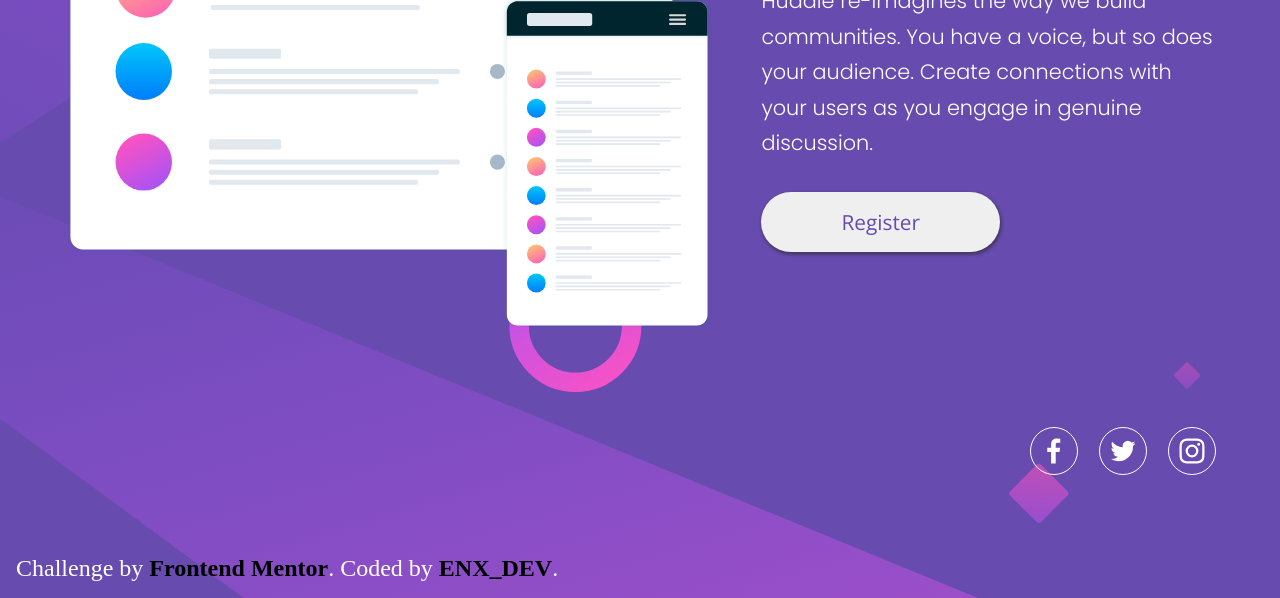
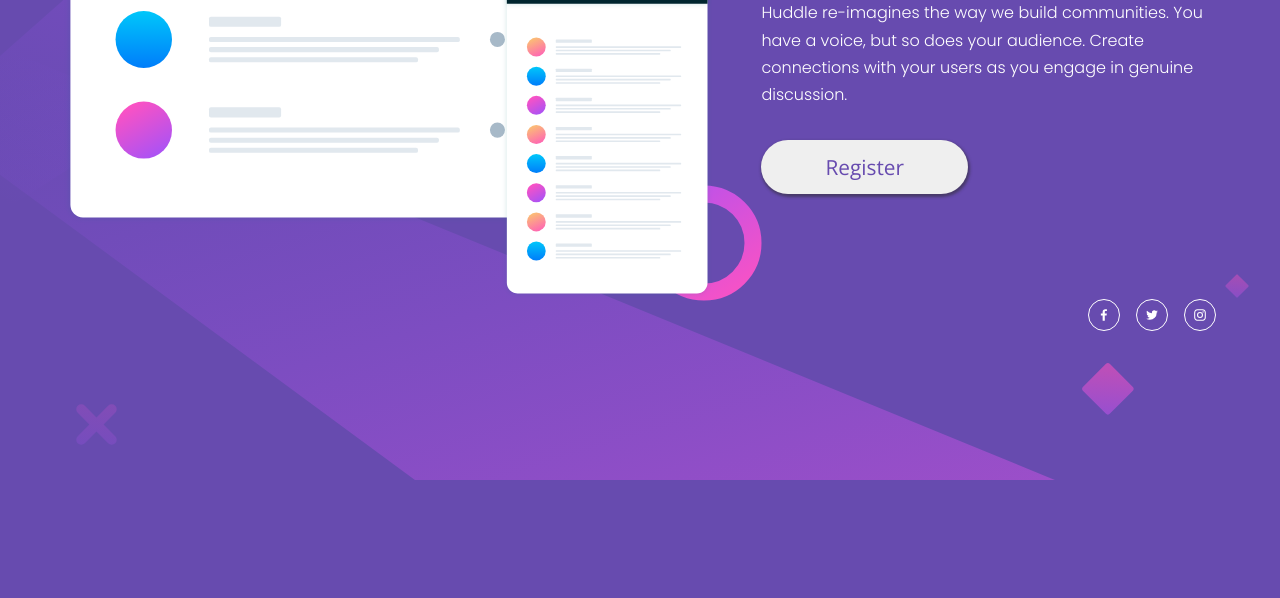
Before and after one commit to Enx-dev/Huddle-landing-page, a plain HTML site: page index.html in a window 1280 px wide. Shown: the part 320-918 px from the top of the page. After the commit the page ends 800 px from the top, so only its background shows below. Drawn offline with nearby package versions, Linux system fonts and the light colour scheme.

Commit message:
minir change

```diff
--- a/_large.scss
+++ b/_large.scss
@@ -1,31 +1,38 @@
 @media (min-width:1200px){
     body{
         background: url("./images/bg-desktop.svg"), $Violet;
-        background-position: 100% 100%;
         background-repeat: no-repeat;
-        background-size: cover;
+        height: 100vh;
+        // background-size: cover;
+        main{
+            padding-block: 2rem;
+            height: 100vh;
+        }
         .main{
             align-items: end;
             margin-top: 4rem;
+
            &__content{
             display: flex;
             gap: 3rem;
            }
             &__img{
                 width: 100%;
+                margin-bottom: 0;
             }
             &__text{
                 width: 70%;
+                padding-top: 3rem;
                 text-align: left;
                 display: block;
                 p{
-                    font-size: clamp(0.5rem, 6vw, 1.3rem);
+                    font-size: clamp(0.5rem, 3vw, 1rem);
                     font-weight: 300;
                     line-height: 1.7em;
                 }
                 button{
                     cursor: pointer;
-                    padding-inline: 5rem;
+                    padding-inline: 4rem;
 
                 }
             }
@@ -36,15 +43,16 @@
             width: max-content;
             align-items: flex-end;
             justify-items: flex-end;
-            gap: 1.3rem;
-            margin-top: 3rem;
+            gap: 1rem;
+            margin-top: 0;
+            margin-bottom: 1rem;
 
             span{
                 border-radius: 50%;
                 border: 1px solid white;
                 padding: 0.5rem;
-                width: 3rem;
-                height: 3rem;
+                width: 2rem;
+                height: 2rem;
                 display: flex;
                 justify-items: center;
                 align-items: center;
--- a/index.html
+++ b/index.html
@@ -73,14 +73,5 @@
         </div>
       </section>
     </main>
-
-    <footer>
-      <p class="attribution">
-        Challenge by
-        <a href="https://www.frontendmentor.io?ref=challenge" target="_blank"
-          >Frontend Mentor</a
-        >. Coded by <a href="http://enx.vercel.app" target="_blank">ENX_DEV</a>.
-      </p>
-    </footer>
   </body>
 </html>
--- a/index.scss
+++ b/index.scss
@@ -16,9 +16,7 @@
 body{
     background: url("./images/bg-mobile.svg"), $Violet;
     background-repeat: no-repeat;
-    background-position: 100% 100%;
     background-size: cover;
-    overflow-y: auto;
 
     .attribution{
         color: white;
@@ -32,7 +30,8 @@
     }
 
 main{
-    padding: clamp(2rem,5vw,6rem);
+    padding-inline: clamp(2rem,5vw,6rem);
+    padding-block: clamp(2rem,5vw,6rem);
 }
     .nav{
         width: 100%;
@@ -89,7 +88,7 @@
                 border-radius: 30000rem;
                 border: none;
                 padding-inline: 6rem;
-                padding-block: 1rem;
+                padding-block: 0.8rem;
                 font-family: $Heading_font;
                 font-size: 1.3rem;
                 font-weight: 500;
```
Also changed, not shown: index.css, 2 other files.
